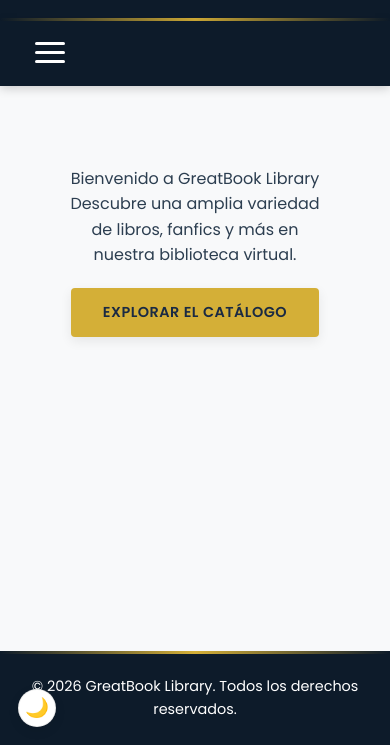
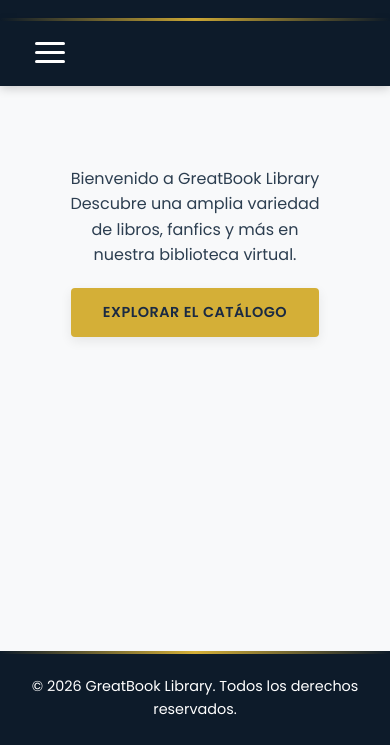
Before and after one commit to Wastermanlord/GreatBook-Library, an Electron app: page app/index.html in a window 390 px wide. Shown: the part 99-844 px from the top of the page. Drawn offline with nearby package versions, Linux system fonts and the light colour scheme.

Commit message:
fix: eliminar boton flotante de tema, solo en menu mobile
- Se quita .theme-float (flotante abajo izquierda)
- El toggle de tema solo existe dentro del menu mobile (.mobile-menu-list)
- Tambien dentro del panel de ajustes (⚙) en capitulos
- toggleTheme actualiza ambos

```diff
--- a/app/responsivo.js
+++ b/app/responsivo.js
@@ -107,13 +107,6 @@ document.addEventListener('DOMContentLoaded', function() {
         const menuLink = document.getElementById('menuThemeToggle');
         if (menuLink) menuLink.textContent = isDark ? '🌙 Tema oscuro' : '☀️ Tema claro';
     }
-
-    const themeFloat = document.createElement('button');
-    themeFloat.className = 'theme-btn theme-float';
-    themeFloat.setAttribute('aria-label', 'Cambiar tema');
-    themeFloat.textContent = html.getAttribute('data-theme') === 'dark' ? '☀️' : '🌙';
-    themeFloat.addEventListener('click', toggleTheme);
-    body.appendChild(themeFloat);
 
     document.addEventListener('error', (e) => {
         if (e.target.tagName === 'IMG' && !e.target.hasAttribute('data-error')) {
--- a/app/style.css
+++ b/app/style.css
@@ -152,31 +152,6 @@ header h1, header h3 {
     position: relative;
 }
 
-.theme-float {
-    position: fixed;
-    left: 18px;
-    bottom: 18px;
-    width: 38px;
-    height: 38px;
-    border-radius: 50%;
-    border: 1px solid rgba(0,0,0,0.08);
-    background: var(--card-background);
-    color: var(--text-primary);
-    font-size: 1.2rem;
-    cursor: pointer;
-    box-shadow: var(--shadow-soft);
-    transition: var(--transition-smooth);
-    display: flex;
-    align-items: center;
-    justify-content: center;
-    z-index: 2000;
-    line-height: 1;
-    -webkit-tap-highlight-color: transparent;
-}
-.theme-float:hover {
-    box-shadow: var(--shadow-medium);
-    border-color: var(--accent-color);
-}
 .settings-theme-btn {
     width: 32px;
     height: 32px;
@@ -396,7 +371,6 @@ header::after {
 body.menu-open {
     overflow: hidden;
 }
-body.menu-open .theme-float,
 body.menu-open .settings-toggle,
 body.menu-open .settings-panel,
 body.menu-open .back-to-top {
```
